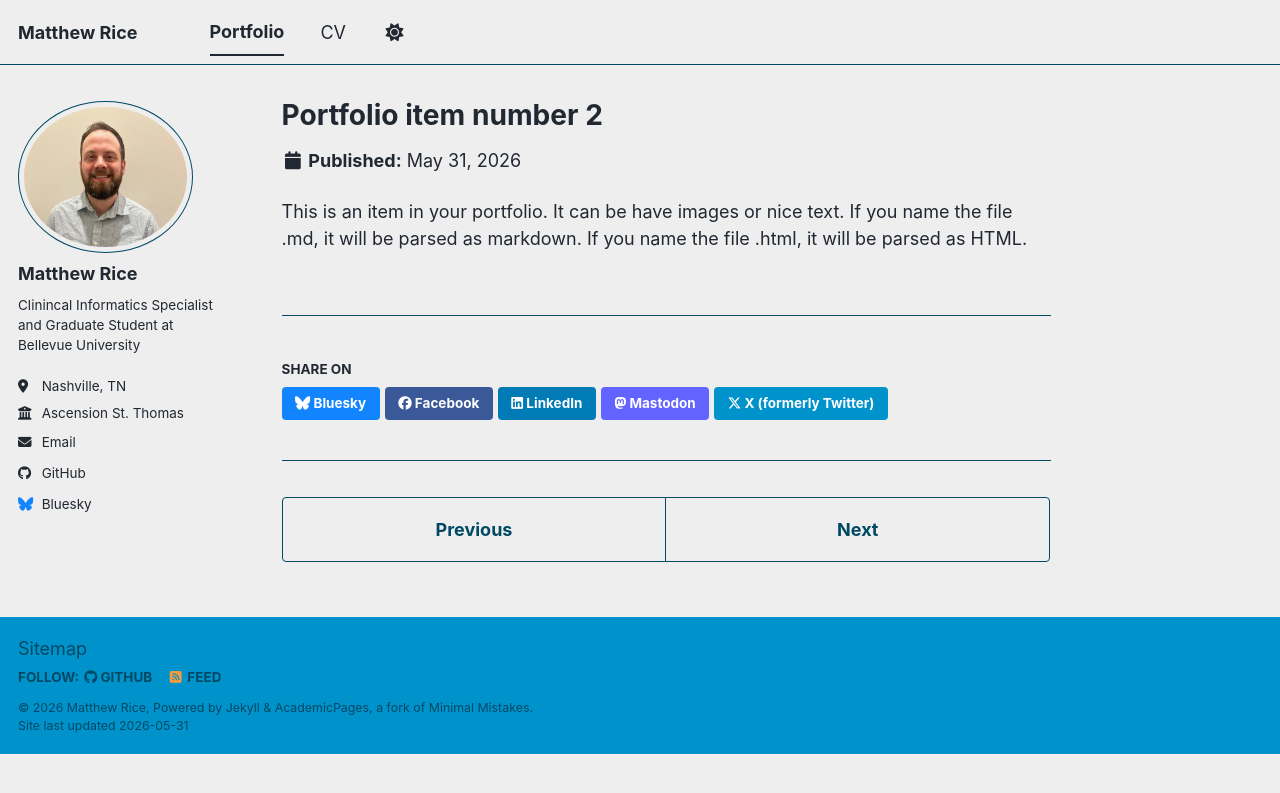
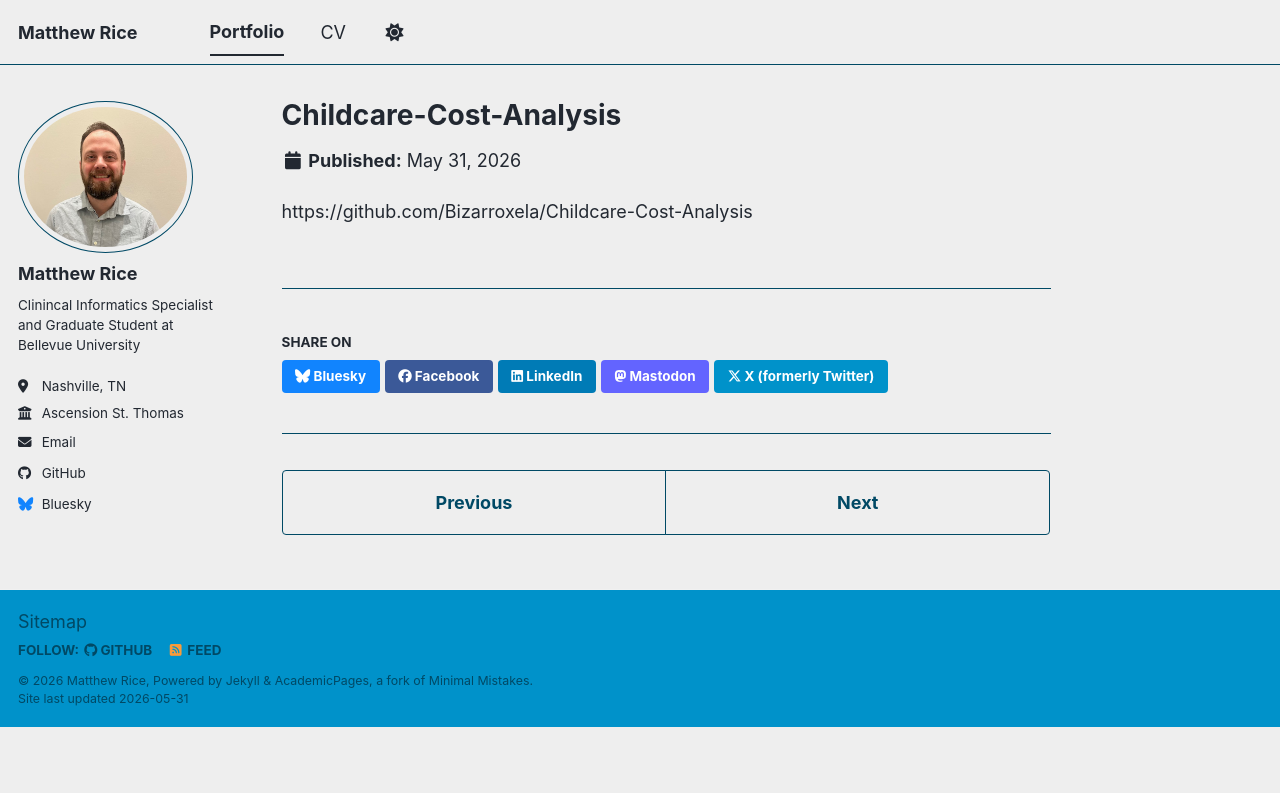
Before and after one commit to Bizarroxela/Bizarroxela.github.io, a Jekyll site: the page built from _portfolio/portfolio-2.html, in a window 1280 px wide. Shown: the top 793 px of the page. Built offline with Jekyll 4.4.1, drawn with Linux system fonts in a browser that asks for light colours; a script bundle is joined from its source files by our own code; library files that are not in the unit come from our copies.

Commit message:
Update portfolio-2.html

```diff
--- a/_portfolio/portfolio-2.html
+++ b/_portfolio/portfolio-2.html
@@ -1,7 +1,7 @@
 ---
-title: "Portfolio item number 2"
-excerpt: "Short description of portfolio item number 2 <br/><img src='/images/500x300.png'>"
+title: "Childcare-Cost-Analysis"
+excerpt: "Trend analysis of Tennessee childcare costs from 2008–2018 using the National Database of Childcare Prices, supporting a multi-format policy campaign for universal pre-K"
 collection: portfolio
 ---
 
-This is an item in your portfolio. It can be have images or nice text. If you name the file .md, it will be parsed as markdown. If you name the file .html, it will be parsed as HTML.
+https://github.com/Bizarroxela/Childcare-Cost-Analysis
```
